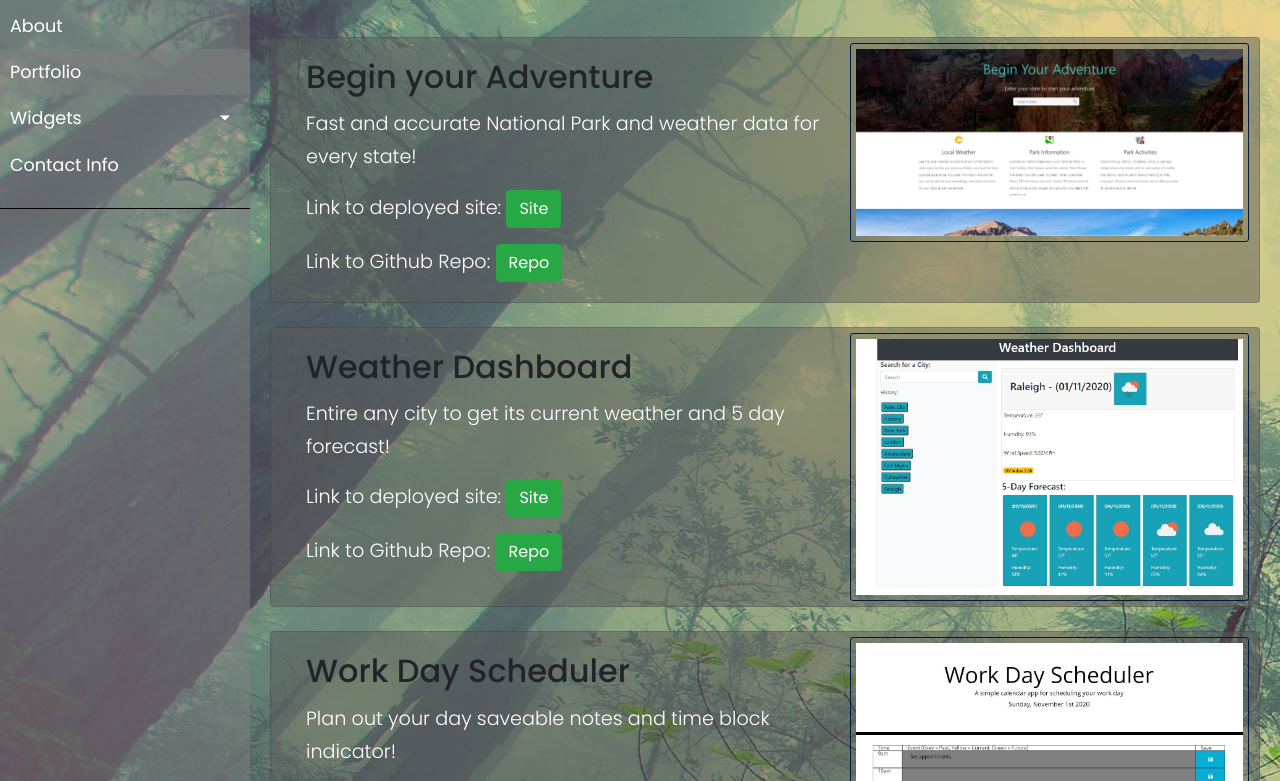
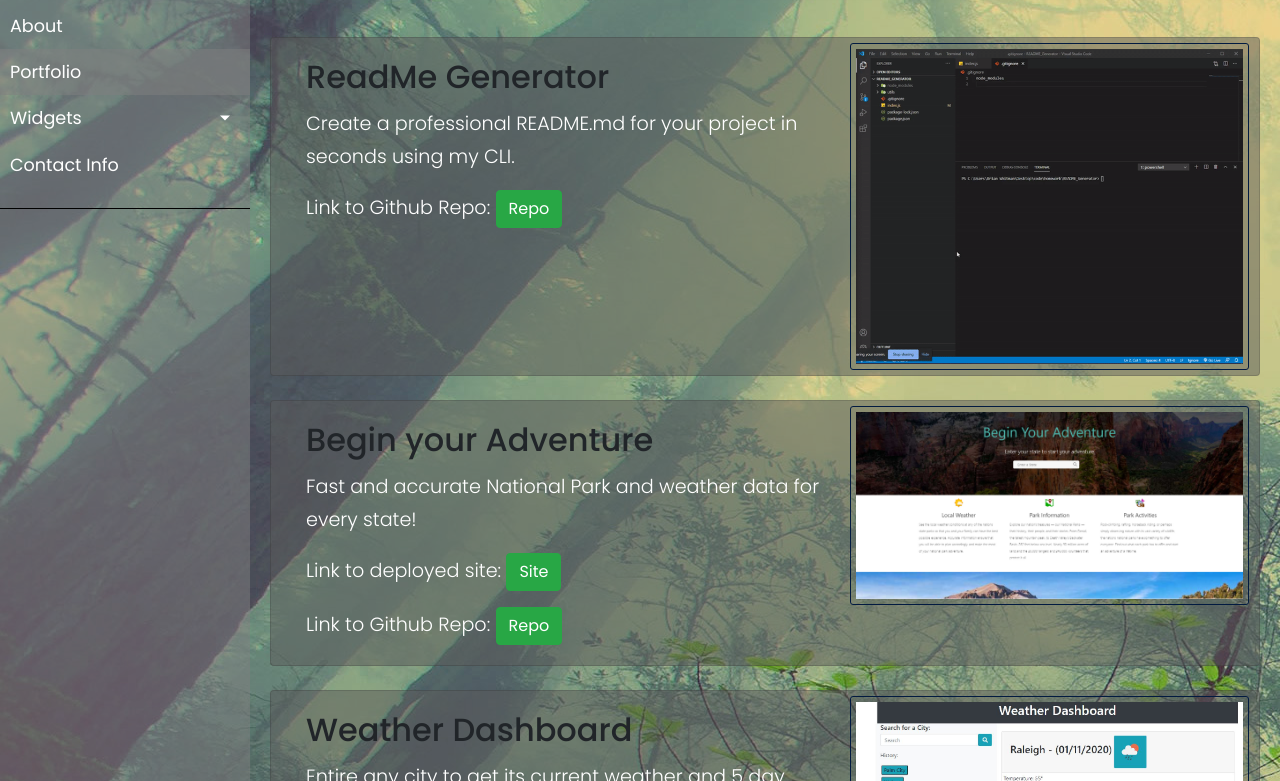
Before and after one commit to BetterBusinessBrian/Updated_Portfolio, a plain HTML site: page portfolio.html in a window 1280 px wide. Shown: the part 165-946 px from the top of the page. Drawn offline with nearby package versions, Linux system fonts and the light colour scheme.

Commit message:
added Readme generator

```diff
--- a/portfolio.html
+++ b/portfolio.html
@@ -120,6 +120,21 @@
                 <div class="row justify-content-center no-gutters">
                     <div class="col-md-7">
                         <div class="card-body">
+                            <h2 class="card-title">ReadMe Generator</h2>
+                            <p class="card-text"> Create a professional README.md for your project in seconds using my CLI.</p>
+                            <p class="card-text"> Link to Github Repo: <button class= "btn btn-success" onclick= "window.location='https://github.com/BetterBusinessBrian/README_Generator';">Repo</button></p>
+                        </div>
+                    </div>
+                    <div class="col-md-5">
+                        <img src="images/readme.gif" class="card-img portPics" alt="readme">
+                    </div>
+                </div>
+            </div>
+            <br>
+            <div class="container card">
+                <div class="row justify-content-center no-gutters">
+                    <div class="col-md-7">
+                        <div class="card-body">
                             <h2 class="card-title">Begin your Adventure</h2>
                             <p class="card-text"> Fast and accurate National Park and weather data for every state!</p>
                             <p class="card-text"> Link to deployed site: <button class= "btn btn-success" onclick= "window.location='https://betterbusinessbrian.github.io/Begin-Your-Adventure/';">Site</button></p>
```
Also changed, not shown: images/readme.gif (added).
